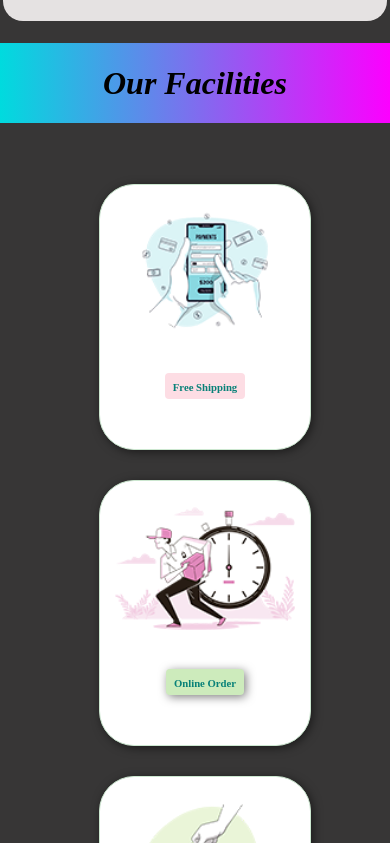
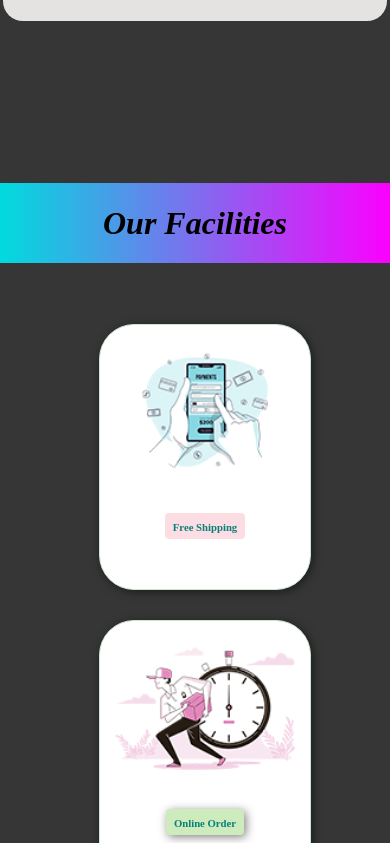
Before and after one commit to Ankit-Rajput722/ShopsHub, a plain HTML site: page about.html in a window 390 px wide. Shown: the part 1100-1943 px from the top of the page. Drawn offline with Linux system fonts and the light colour scheme.

Commit message:
Update about.css

```diff
--- a/about.css
+++ b/about.css
@@ -364,7 +364,7 @@ font-family: 'Times New Roman', Times, serif;
         font-size: 1.5rem;
     }
  .facility{
-    margin-top: 360px;
+    margin-top: 500px;
  }
 
 
```
